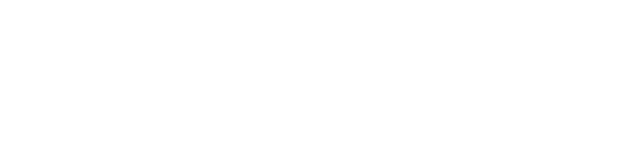
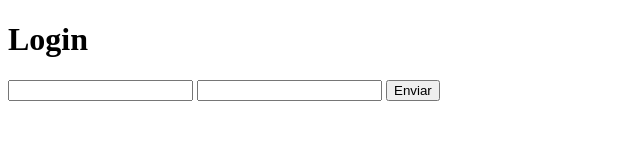
Before and after one commit to TomasDnlAranda/clase-16-31b, a plain HTML site: page pages/login.html in a window 1280 px wide. Shown: the whole page, without its empty margins (0-640 px from the left). Drawn offline with Linux system fonts and the light colour scheme.

Commit message:
9. add form en login.html

```diff
--- a/pages/login.html
+++ b/pages/login.html
@@ -5,5 +5,12 @@
 		<meta name="viewport" content="width=device-width, initial-scale=1.0" />
 		<title>Document</title>
 	</head>
-	<body></body>
+	<body>
+		<h1>Login</h1>
+		<form>
+			<input type="text" />
+			<input type="password" />
+			<button>Enviar</button>
+		</form>
+	</body>
 </html>
```
